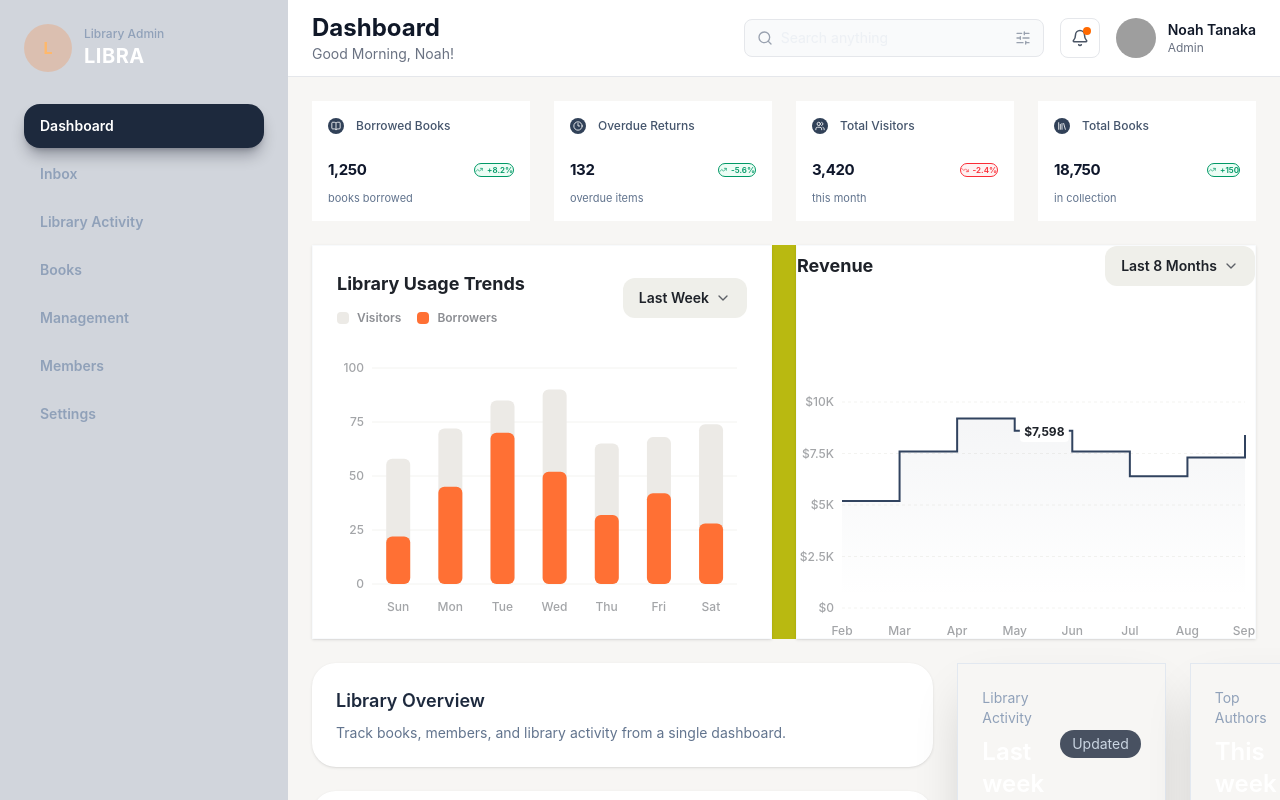
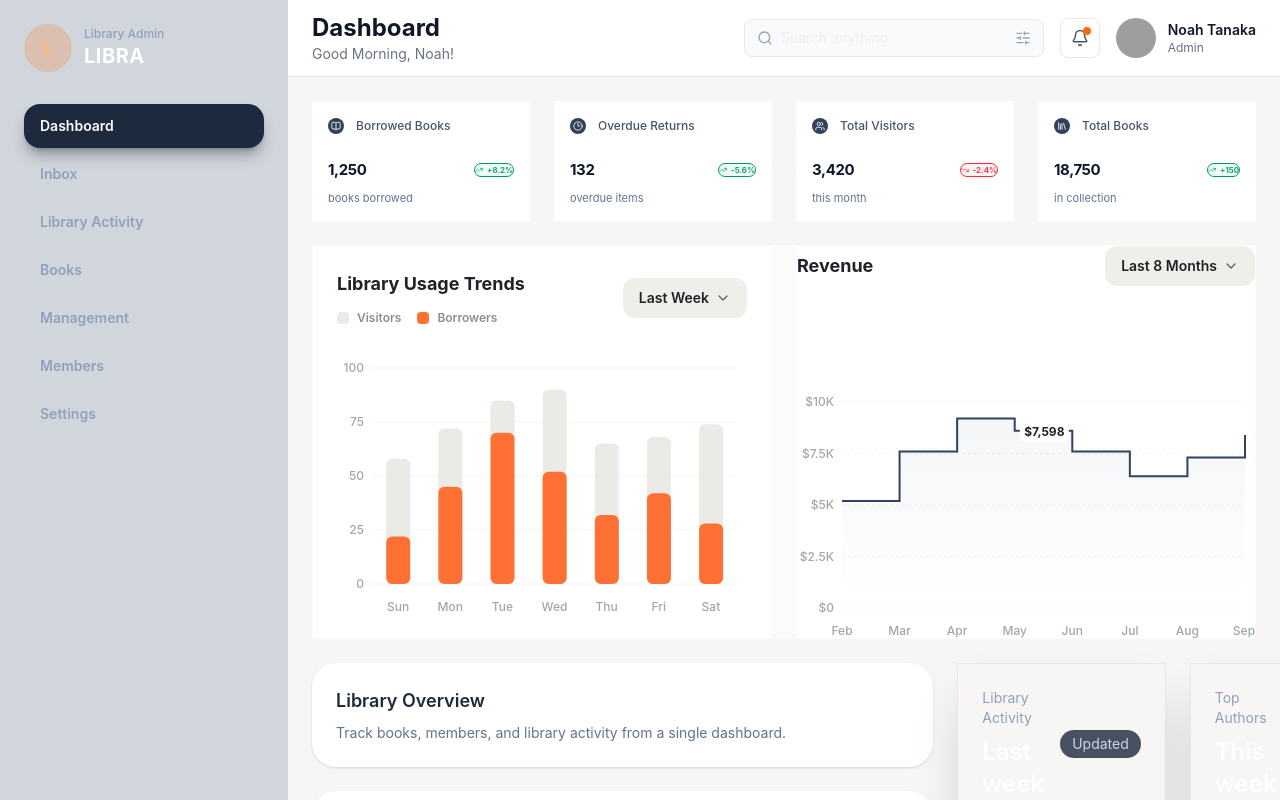
Before and after one commit to system-Barinda/LIBRA, a React (Vite) app: page / in a window 1280 px wide. Shown: the top 800 px of the page. Built offline with nearby package versions, Linux system fonts and the light colour scheme; grey boxes are pictures that could not be loaded.

Commit message:
done to work

```diff
--- a/src/components/OverviewCards.tsx
+++ b/src/components/OverviewCards.tsx
@@ -66,11 +66,9 @@ const CustomUsageTooltip = ({ active, payload }) => {
 
 export default function OverviewCards() {
   return (
-    // <section className="grid gap-6 md:grid-cols-2 bg-[#FBFBFA] p-6 w-full">
-
-    <section className="grid gap-6 md:grid-cols-2 bg-[#b9b911] w-full">
+    <section className="grid gap-6 md:grid-cols-2 bg-[#FBFBFA] w-full">
       {/* 1. LIBRARY USAGE TRENDS CARD */}
-      <div className="bg-white  p-6 shadow-sm border border-slate-100/50 flex flex-col justify-between ">
+      <div className="bg-white  p-6  border border-slate-100/50 flex flex-col justify-between ">
         {/* Header section */}
         <div className="flex items-center justify-between mb-4">
           <div>
@@ -119,7 +117,7 @@ export default function OverviewCards() {
       </div>
 
       {/* 2. REVENUE TRENDS CARD */}
-      <div className="bg-white shadow-sm border border-slate-100/50 flex flex-col justify-between">
+      <div className="bg-white  border border-slate-100/50 flex flex-col justify-between">
         {/* Header section */}
         <div className="flex items-center justify-between mb-6">
           <h3 className="text-lg font-bold text-[#1E2229]">Revenue</h3>
```
